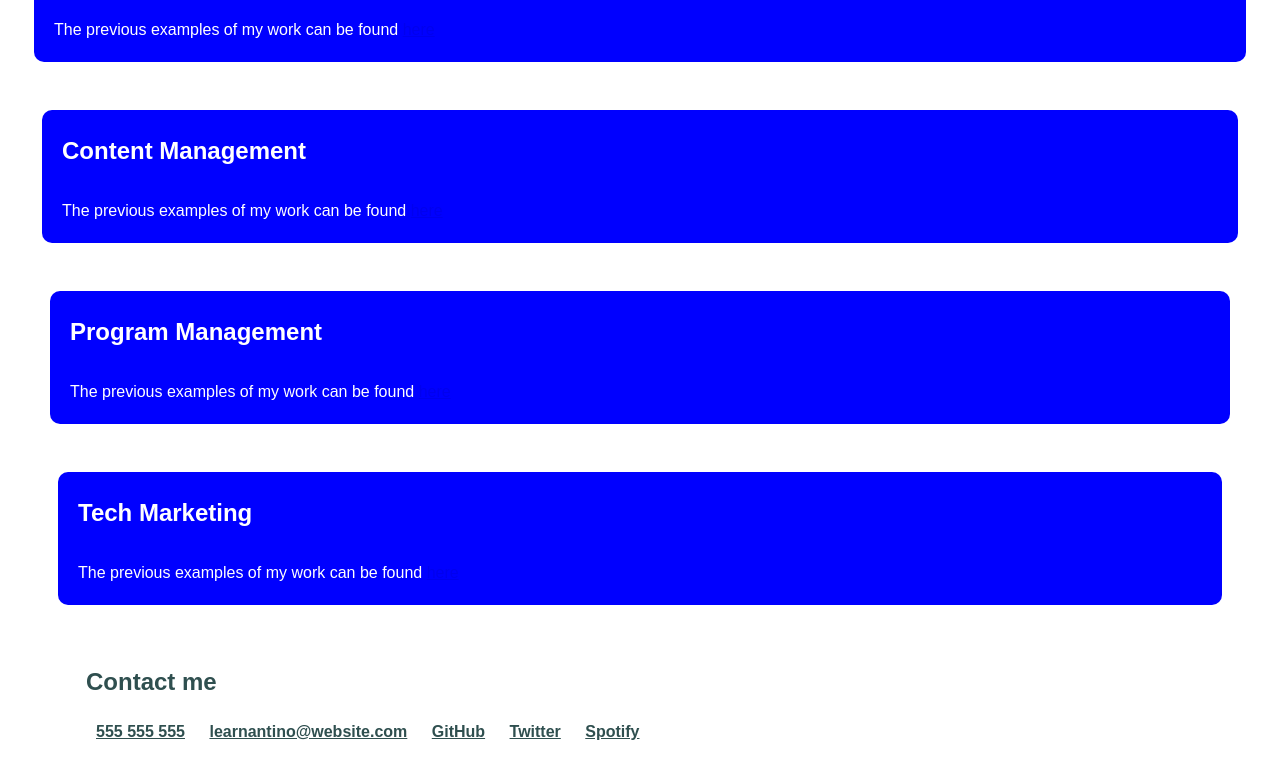
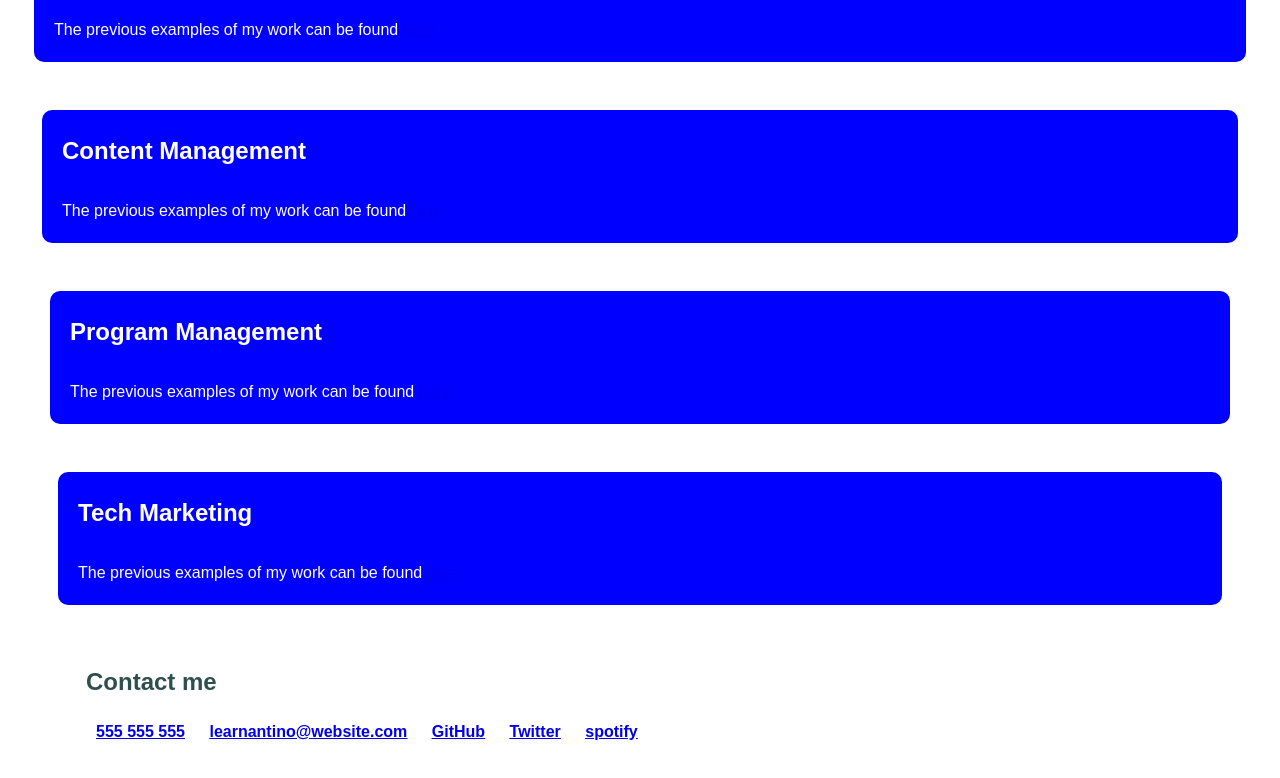
Before and after one commit to tornicke/professional-portfolio, a plain HTML site: page index.html in a window 1280 px wide. Shown: the part 1018-1796 px from the top of the page. Drawn offline with Linux system fonts and the light colour scheme.

Commit message:
Commiting updated contact info data

```diff
--- a/index.html
+++ b/index.html
@@ -99,11 +99,11 @@
         <div class="container">
             <div class="boxb">
                 <h2>Contact me</h2>
-                <li>555 555 555</li>
-                <li>learnantino@website.com</li>
-                <li>GitHub</li>
-                <li>Twitter</li>
-                <li>Spotify</li>
+                <li><a href="https://www.phonebooks.com">555 555 555</a></li>
+                <li><a href="mailto:someone@yoursite.com">learnantino@website.com</a></li>
+                <li><a href="https://github.com/tornicketwitt">GitHub</a></li>
+                <li><a href="https://twitter.com/">Twitter</a></li>
+                <li><a href="https://open.spotify.com//">spotify</a></li>
         </div>
 
     </section>
```
